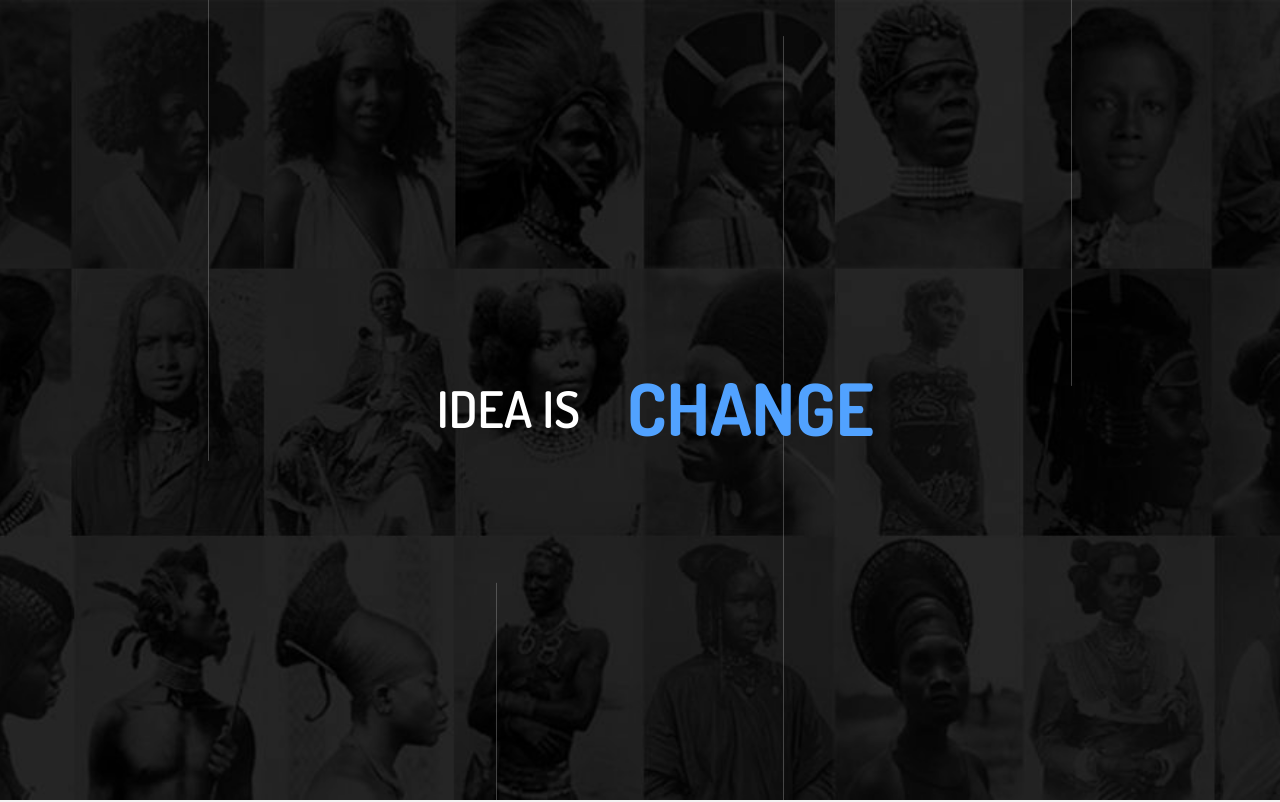
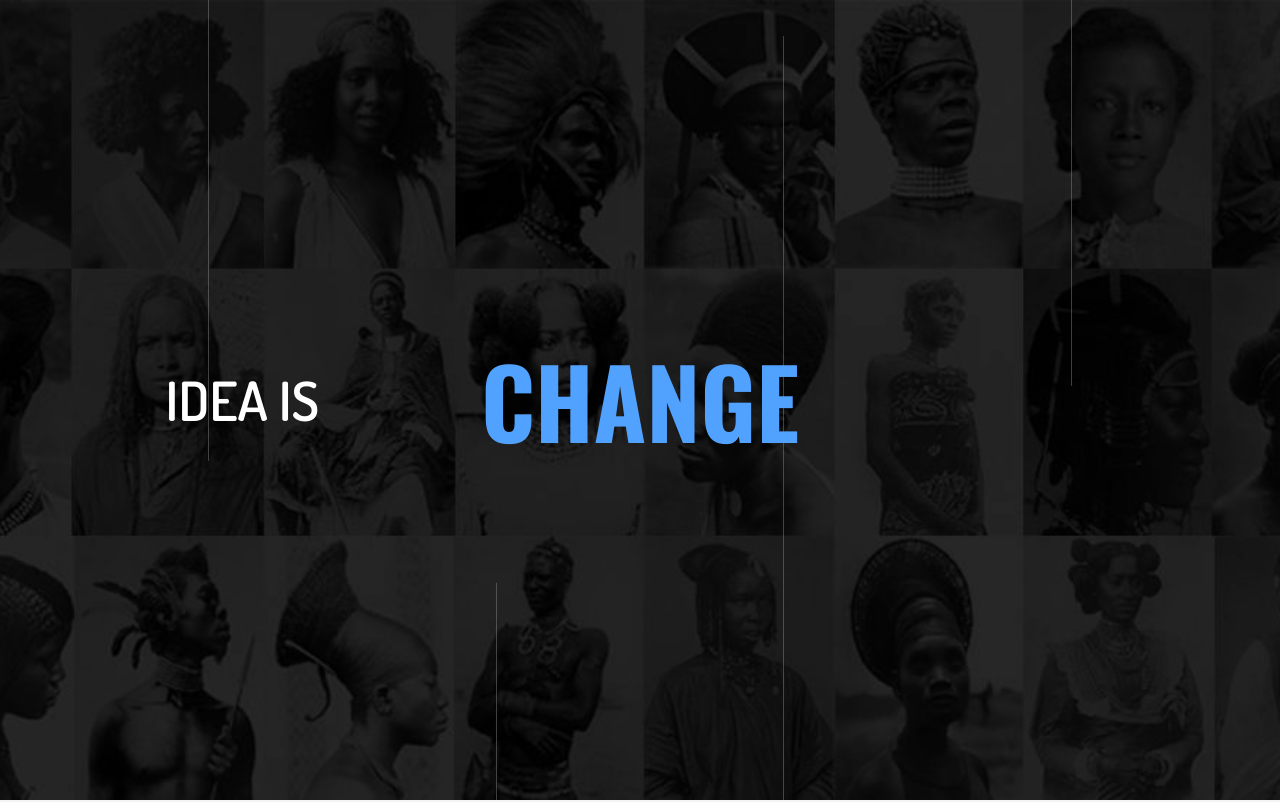
Before and after one commit to Olawoyin1/Ideaiscap, a React (Vite) app: page / in a window 1280 px wide. Shown: the top 802 px of the page. Built offline with nearby package versions, Linux system fonts and the light colour scheme.

Commit message:
all done

```diff
--- a/src/App.css
+++ b/src/App.css
@@ -4,7 +4,7 @@ body{
   overflow-x: hidden;
   color: black;
   background-color: #f0f0f0cb;
-  font-family: "Open Sans", sans-serif;
+  /* font-family: "Open Sans", sans-serif; */
 
 }
 
@@ -20,6 +20,17 @@ html{
   line-height: 20px;
 
 
+}
+
+.ssf{
+
+  font-family: "Oswald", sans-serif !important;
+}
+
+.sf{
+
+  /* line-height: 20px; */
+  font-weight: 100;
 }
 
 .social-links-item{
--- a/src/components/Hero3.tsx
+++ b/src/components/Hero3.tsx
@@ -72,59 +72,39 @@ export default function Hero() {
   // const ideaVariants: Variants = {
   //   initial: {
   //     x: 0,
+  //     y: 0,
   //     scale: 1,
   //   },
-  //   animate: {
-  //     x: [-0, -120,-0,  -30],
-  //     scale: 0.7,
-  //     transition: {
-  //       scale: { duration: 0.4, ease: "easeInOut" },
-  //       x: {
-  //         delay: 0.4,
-  // times: [0, 0.6, 1],
-  //         duration: 1,
-  //         ease: "easeInOut",
+  //   animate: isMobile
+  //     ? {
+  //         scale: 0.7,
+  //         y: -20,
+  //         x: 0,
+  //         transition: {
+  //           scale: { duration: 0.4, ease: "easeInOut" },
+  //           y: {
+  //             delay: 0.3,
+  //             type: "spring",
+  //             bounce: 0.6,
+  //             stiffness: 100,
+  //             damping: 10,
+  //           },
+  //         },
+  //       }
+  //     : {
+  //         scale: 0.7,
+  //         x: [-100, 100, 0],
+  //         y: 0,
+  //         transition: {
+  //           scale: { duration: 0.4, ease: "easeInOut" },
+  //           x: {
+  //             delay: 0.3,
+  //             duration: 1.2,
+  //             ease: "easeInOut",
+  //           },
+  //         },
   //       },
-  //     },
-  //   },
   // };
-
-  const ideaVariants: Variants = {
-    initial: {
-      x: 0,
-      y: 0,
-      scale: 1,
-    },
-    animate: isMobile
-      ? {
-          scale: 0.7,
-          y: -20,
-          x: 0,
-          transition: {
-            scale: { duration: 0.4, ease: "easeInOut" },
-            y: {
-              delay: 0.3,
-              type: "spring",
-              bounce: 0.6,
-              stiffness: 100,
-              damping: 10,
-            },
-          },
-        }
-      : {
-          scale: 0.7,
-          x: [-100, 100, 0],
-          y: 0,
-          transition: {
-            scale: { duration: 0.4, ease: "easeInOut" },
-            x: {
-              delay: 0.3,
-              duration: 1.2,
-              ease: "easeInOut",
-            },
-          },
-        },
-  };
 
   const containerVariant: Variants = {
     hidden: { opacity: 0 },
@@ -143,7 +123,7 @@ export default function Hero() {
     },
   };
 
-  const introText = "IDEA IS ";
+  const introText = "IDEA IS";
 
   const spacedFinal = "IDEA IS CAPITAL".split("");
 
@@ -169,7 +149,6 @@ export default function Hero() {
 
     // Wait 3s with animated dots before showing keywords
     const delay = setTimeout(() => {
-      setShowDots(false);
       setPhase("keywords");
     }, 3000);
 
@@ -190,7 +169,7 @@ export default function Hero() {
     if (keywordIndex < keywords.length) {
       const timeout = setTimeout(() => {
         setKeywordIndex((i) => i + 1);
-      }, 2000); // Wait 2s between keywords
+      }, 3000); // Wait 3s between keywords
       return () => clearTimeout(timeout);
     }
 
@@ -220,7 +199,6 @@ export default function Hero() {
       {/* Dark Overlay */}
       <div className="absolute inset-0 bg-black/40 z-10" />
 
-
       {/* Vertical falling lines */}
       <div className="absolute container inset-0 z-0 pointer-events-none">
         <div className="relative h-full w-full flex justify-between px-20">
@@ -244,7 +222,17 @@ export default function Hero() {
       <div className="text-center max-w-2xl z-10">
         {/* Step 1: Typing IDEA IS ... */}
         {phase === "intro" && (
-          <h1 className="text-5xl hero-txt sm:text-6xl md:text-7xl font-semibold flex items-center gap-1 justify-center">
+          // <h1 className="text-5xl hero-txt sm:text-6xl md:text-7xl font-semibold flex items-center gap-1 justify-center">
+          <motion.h1
+            className="text-5xl hero-txt sm:text-6xl md:text-7xl font-semibold flex items-center gap-1 justify-center"
+            initial={{ opacity: 1, x: 0, scale: 1 }}
+            animate={
+              phase === "keywords"
+                ? { x: isMobile ? 0 : -120, scale: 0.7 }
+                : { x: 0, scale: 1 }
+            }
+            transition={{ duration: 0.8, ease: "easeInOut" }}
+          >
             {/* Typed "IDEA IS" */}
             {introText
               .slice(0, introIndex)
@@ -263,55 +251,45 @@ export default function Hero() {
 
             {/* Animated Dots */}
             {showDots && (
-              <div className="flex gap-1 ml-2">
+              <div className="flex gap-1">
                 {[0, 1, 2].map((i) => (
                   <motion.span
                     key={i}
                     className="text-5xl sm:text-6xl md:text-7xl text-blue-300"
-                    initial={{ opacity: 0, y: 0 }}
-                    animate={{
-                      opacity: [0, 1, 0],
-                      y: [0, -4, 0],
-                    }}
-                    transition={{
-                      duration: 1.2,
-                      repeat: Infinity,
-                      delay: i * 0.3,
-                      ease: "easeInOut",
-                    }}
+                    initial={{ opacity: 0 }}
+                    animate={{ opacity: 1 }}
+                    transition={{ delay: 0.4 * i, duration: 0.3 }}
                   >
                     .
                   </motion.span>
                 ))}
               </div>
             )}
-          </h1>
+          </motion.h1>
         )}
 
         {/* Step 2: Slide up keywords */}
         {/* Step 2: Slide "IDEA IS" to the left and show keywords sliding up beside it */}
         {phase === "keywords" && (
-          <div
-            className={`flex flex-col ${
-              isMobile ? "items-center" : "flex-row items-center gap-4"
-            } mt-4 min-h-[70px]`}
-          >
-            {/* Static Left-Aligned IDEA IS */}
           <motion.h1
-              className="text-5xl sm:text-6xl md:text-7xl font-semibold whitespace-nowrap hero-txt text-center sm:text-left"
-              variants={ideaVariants}
-              initial="initial"
-              animate="animate"
+            className="absolute top-1/2 left-1/2 transform -translate-y-1/2 text-5xl sm:text-6xl md:text-7xl font-semibold hero-txt z-30"
+            initial={{ x: "-50%", scale: 1 }}
+            animate={{ x: "-500px", scale: 0.75 }} // 👈 move farther left
+            transition={{
+              duration: 1.5, // 👈 slow down the movement
+              ease: "easeInOut",
+            }}
           >
             IDEA IS
           </motion.h1>
+        )}
 
-            {/* Keyword animation block beside it */}
-            <div className="relative min-h-[90px] flex items-center overflow-hidden">
+        {phase === "keywords" && (
+          <div className="flex justify-center items-center  min-h-[100px] relative z-10">
             <AnimatePresence mode="wait">
               <motion.h1
                 key={keywords[keywordIndex - 1]}
-                  className="text-5xl sm:text-6xl md:text-7xl hero-txt font-bold text-blue-400 whitespace-nowrap"
+                className="text-4xl sm:text-5xl md:text-8xl  font-bold ssf text-blue-400 text-center"
                 variants={keywordVariant}
                 initial="initial"
                 animate="animate"
@@ -320,7 +298,6 @@ export default function Hero() {
                 {keywords[keywordIndex - 1]}
               </motion.h1>
             </AnimatePresence>
-            </div>
           </div>
         )}
 
@@ -350,7 +327,7 @@ export default function Hero() {
             animate="visible"
           >
             <motion.div
-              className="flex items-center justify-center text-xl  gap-2 sm:gap-4 md:text-2xl text-gray-300 text-center"
+              className="flex items-center justify-center sf text-xl text-gray-200 font-light  gap-2 sm:gap-4 md:text-2xl  text-center"
               variants={fadeInUp}
             >
               <p>Innovative</p>
@@ -361,45 +338,46 @@ export default function Hero() {
             </motion.div>
 
             <motion.aside
-              className="absolute hidden sm:flex right-0 top-0 h-screen w-20 bg-black/30 flex-col justify-between items-center py-10"
+              // className="absolute hidden sm:flex right-0 top-0 h-screen w-20 bg-black/30 flex-col items-center py-6"
+              className="absolute hidden sm:flex right-0 top-0 h-screen w-20 bg-black/30 z-50 flex-col justify-between  items-center py-6"
+
               variants={fadeInUp}
             >
-              {/* Top: Menu icon */}
-              <motion.div variants={fadeInUp}>
+              {/* Top: Menu Icon */}
+              <motion.div className="mb-auto mt-8" variants={fadeInUp}>
                 <TiThMenu
-
-                  className="text-white text-3xl cursor-pointer rotate-90"
+                  className="text-white text-3xl flex-1 cursor-pointer rotate-90"
                   onClick={() => setMenuOpen(true)}
                 />
               </motion.div>
 
-              {/* Bottom: Social links with spacing */}
+              {/* Social Links Section */}
               <motion.nav
-                className="flex flex-col gap-y-25 items-center justify-end text-white text-xs tracking-wide font-semibold pb-7 min-h-[40vh]"
+                className="flex absolute bottom-70 justify-evenly flex-1 flex-end rotate-[-90deg] items-center text-white text-xs tracking-widest font-semibold"
                 variants={containerVariants}
               >
                 {[
-                  { name: "X", url: "https://x.com/ideaiscapial" },
-                  { name: "TikTok", url: "https://tiktok.com/@ideaiscapital" },
                   {
-                    name: "LinkedIn",
-                    url: "https://linkedin.com/company/ideaiscapital",
+                    name: "Facebook",
+                    url: "https://facebook.com/ideaiscapital",
                   },
                   {
                     name: "Instagram",
                     url: "https://instagram.com/ideaiscapital",
                   },
                   {
-                    name: "Facebook",
-                    url: "https://facebook.com/ideaiscapital",
+                    name: "LinkedIn",
+                    url: "https://linkedin.com/company/ideaiscapital",
                   },
+                  { name: "TikTok", url: "https://tiktok.com/@ideaiscapital" },
+                  { name: "X", url: "https://x.com/ideaiscapital" },
                 ].map(({ name, url }) => (
                   <motion.a
                     key={name}
                     href={url}
                     target="_blank"
                     rel="noopener noreferrer"
-                    className="rotate-[-90deg] social-links-item w-fit  uppercase hover:text-blue-400 transition"
+                    className="uppercase px-4 py-2 tracking-[5px] h-fit text-white hover:text-blue-400 transition duration-300"
                     variants={fadeInUp}
                   >
                     {name}
@@ -414,7 +392,7 @@ export default function Hero() {
             >
               <a
                 href="#journey"
-                className="bg-black text-white cursor-pointer px-7 py-2 font-semibold shadow transition-all hover:bg-blue-700 text-lg "
+                className="bg-black text-white cursor-pointer sf px-7 py-2 font-semibold shadow transition-all hover:bg-blue-700 text-lg "
               >
                 Journey
               </a>
```
Also changed, not shown: src/components/ScrollToTopButton.tsx (line endings or trailing spaces). Lines whose indentation alone changed are shown as unchanged.
